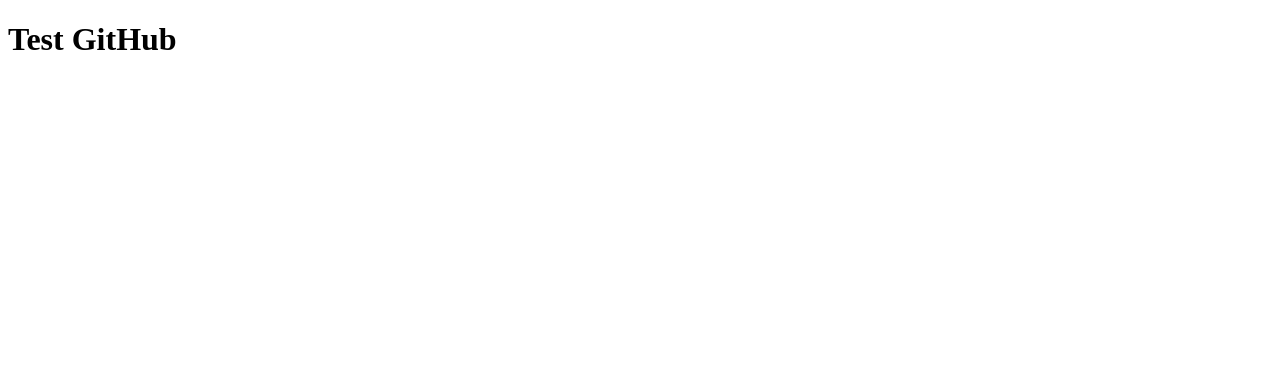
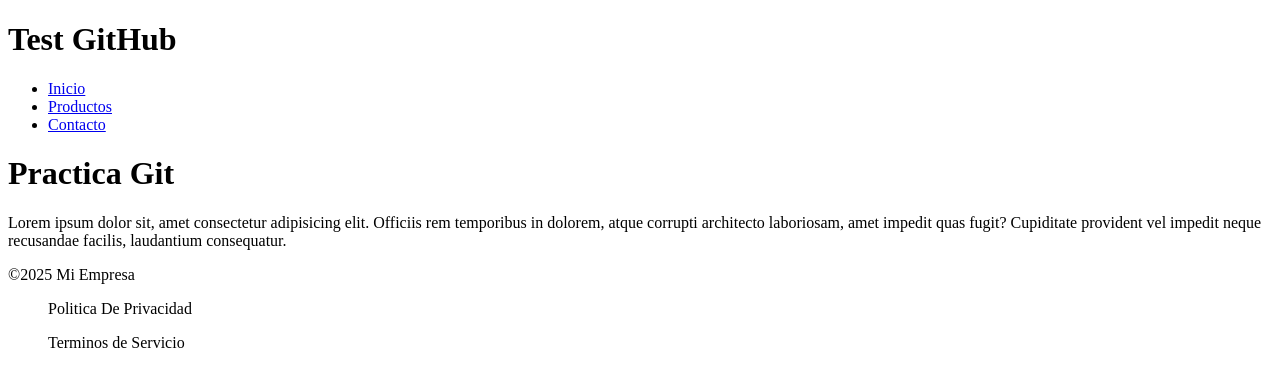
Before and after one commit to Tabaxico/gif_test2, a plain HTML site: page index.html in a window 1280 px wide. Drawn offline with Linux system fonts and the light colour scheme.

Commit message:
Feat: add content to index

```diff
--- a/index.html
+++ b/index.html
@@ -8,5 +8,23 @@
 </head>
 <body>
     <h1>Test GitHub</h1>
+    <header>
+        <nav>
+            <ul>
+                <li><a href="#">Inicio</a></li>
+                <li><a href="#">Productos</a></li>
+                <li><a href="#">Contacto</a></li>
+            </ul>
+        </nav>
+    </header>
+    <main>
+        <h1>Practica Git</h1>
+        <p>Lorem ipsum dolor sit, amet consectetur adipisicing elit. Officiis rem temporibus in dolorem, atque corrupti architecto laboriosam, amet impedit quas fugit? Cupiditate provident vel impedit neque recusandae facilis, laudantium consequatur.</p>
+    </main>
+    <footer>
+        <p>&copy;2025 Mi Empresa</p>
+        <ul><a href="#"></a>Politica De Privacidad</ul>
+        <ul><a href="#"></a>Terminos de Servicio</ul>
+    </footer>
 </body>
 </html>
```
